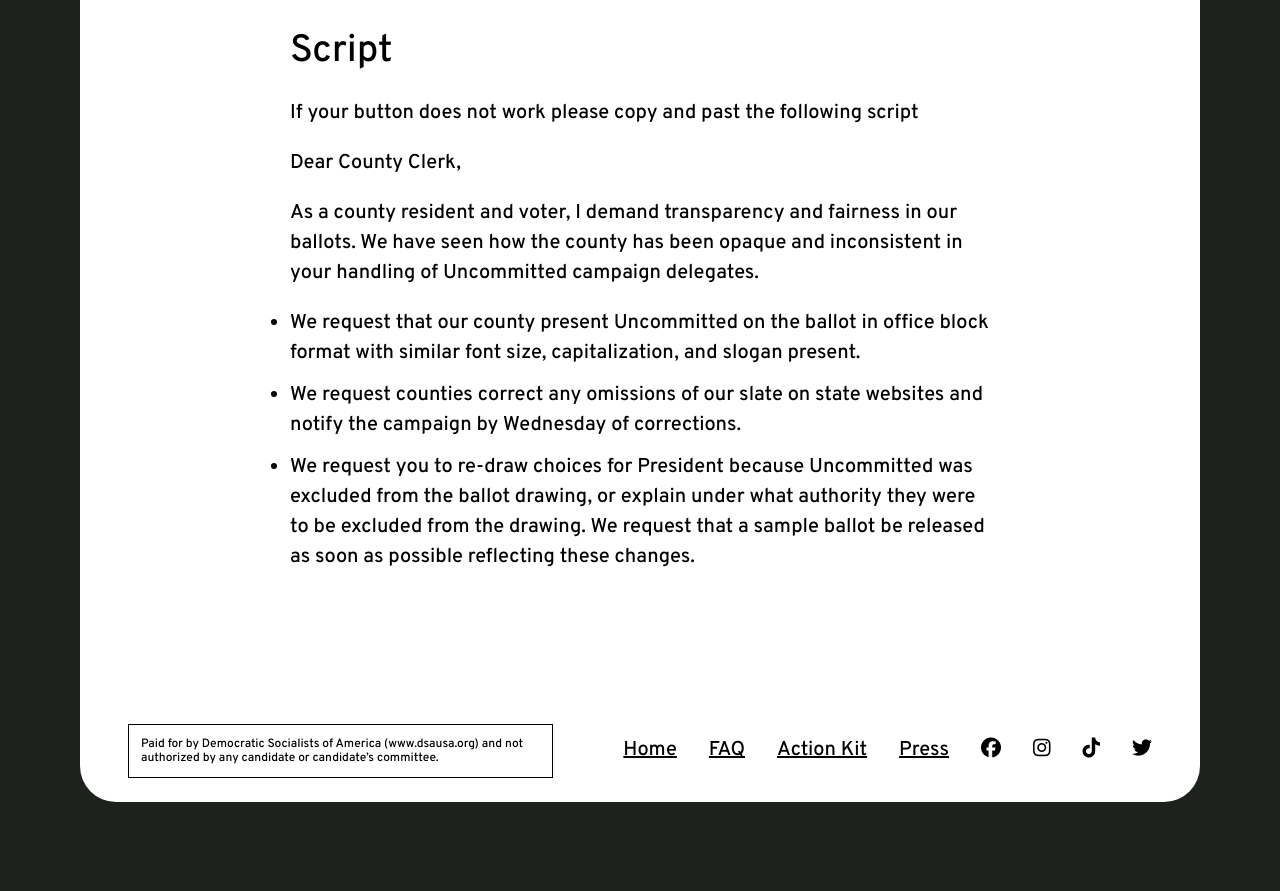
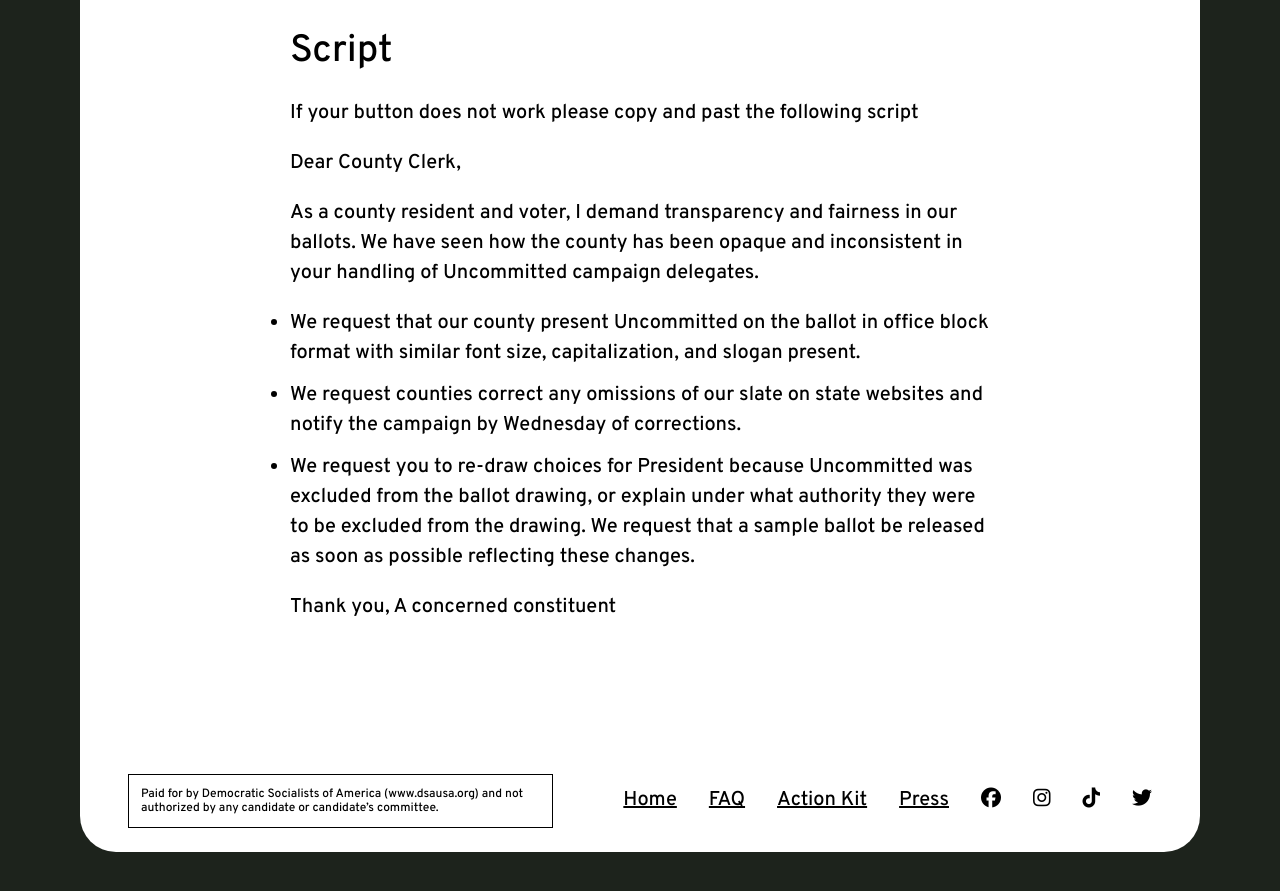
Before and after one commit to dsa-ntc/uncommittednj.org, a Jekyll site: the page built from county-clerk-campaign.html, in a window 1280 px wide and 900 px high, scrolled down 2444 px. Shown: the top 891 px of the window. Built offline with Jekyll 4.4.1, drawn with Linux system fonts in a browser that asks for light colours; nearby versions of some CDN libraries; before the commit the page ends 3294 px from its top, so only the background shows below that.

Commit message:
Update county-clerk-campaign.html

```diff
--- a/county-clerk-campaign.html
+++ b/county-clerk-campaign.html
@@ -56,6 +56,9 @@ og:image: /assets/county-clerk-social.png
 
          <li>We request you to re-draw choices for President because Uncommitted was excluded from the ballot drawing, or explain under what authority they were to be excluded from the drawing.
 We request that a sample ballot be released as soon as possible reflecting these changes.
+    <p>
+Thank you,
+A concerned constituent
 
 
     </p>
```
